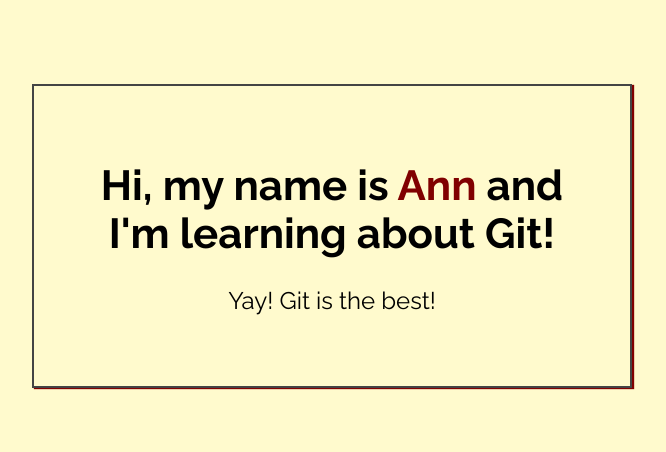
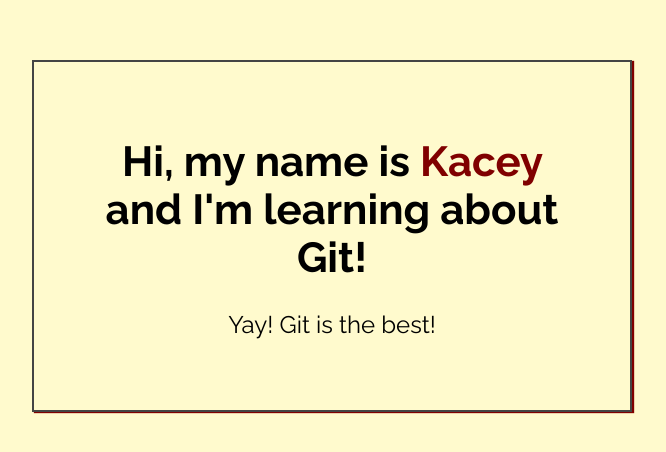
Before and after one commit to KaceyT/my-first-repo, a plain HTML site: page index.html in a window 1280 px wide. Shown: the part 164-616 px from the top of the page, without its empty margins (308-974 px from the left). Drawn offline with Linux system fonts and the light colour scheme.

Commit message:
Added name to index.html

```diff
--- a/index.html
+++ b/index.html
@@ -14,7 +14,7 @@
 <body>
 
     <div class="greeting">
-        <h1>Hi, my name is <span class="highlight">Ann</span> and I'm learning about Git! </h1>
+        <h1>Hi, my name is <span class="highlight">Kacey</span> and I'm learning about Git! </h1>
 
         <p>Yay! Git is the best!</p>
     </div>
```
